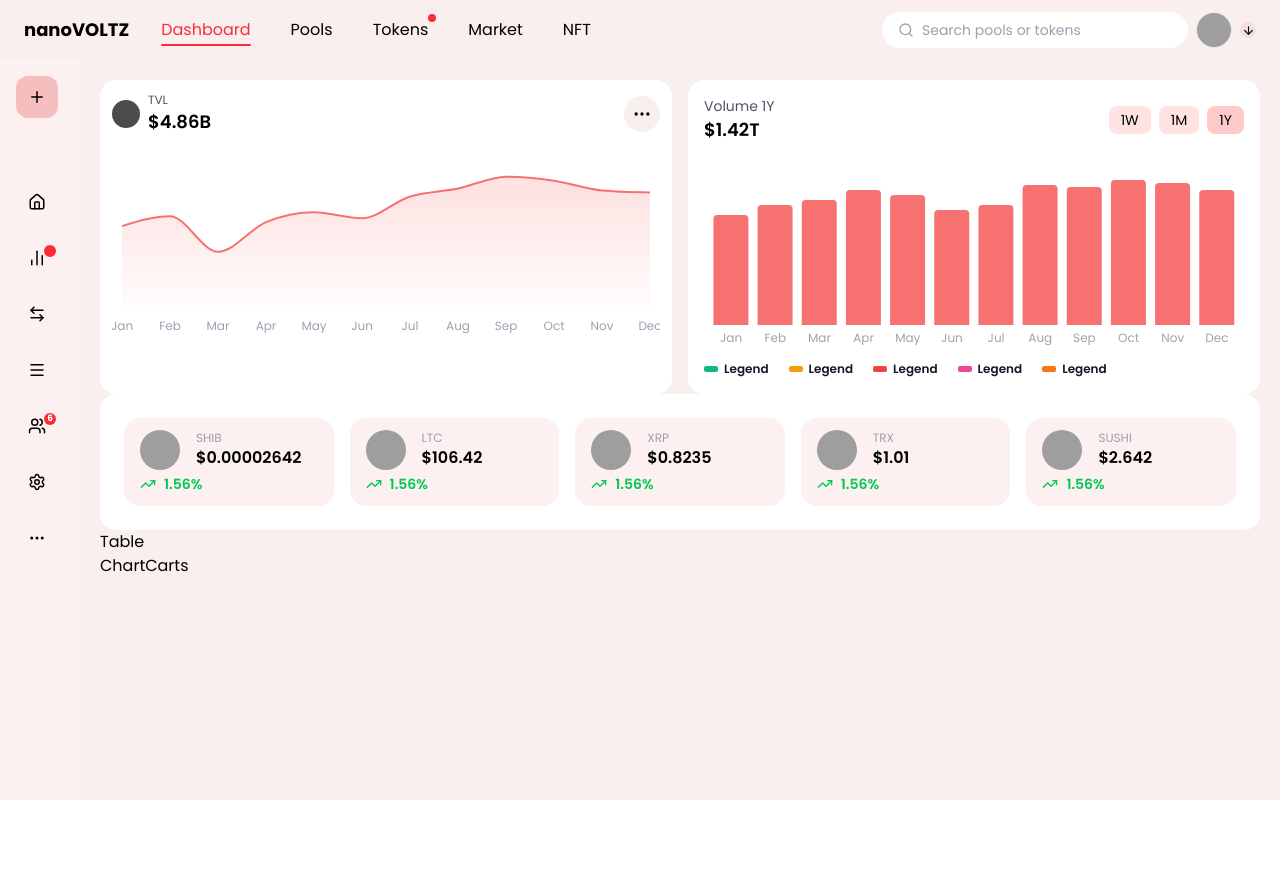
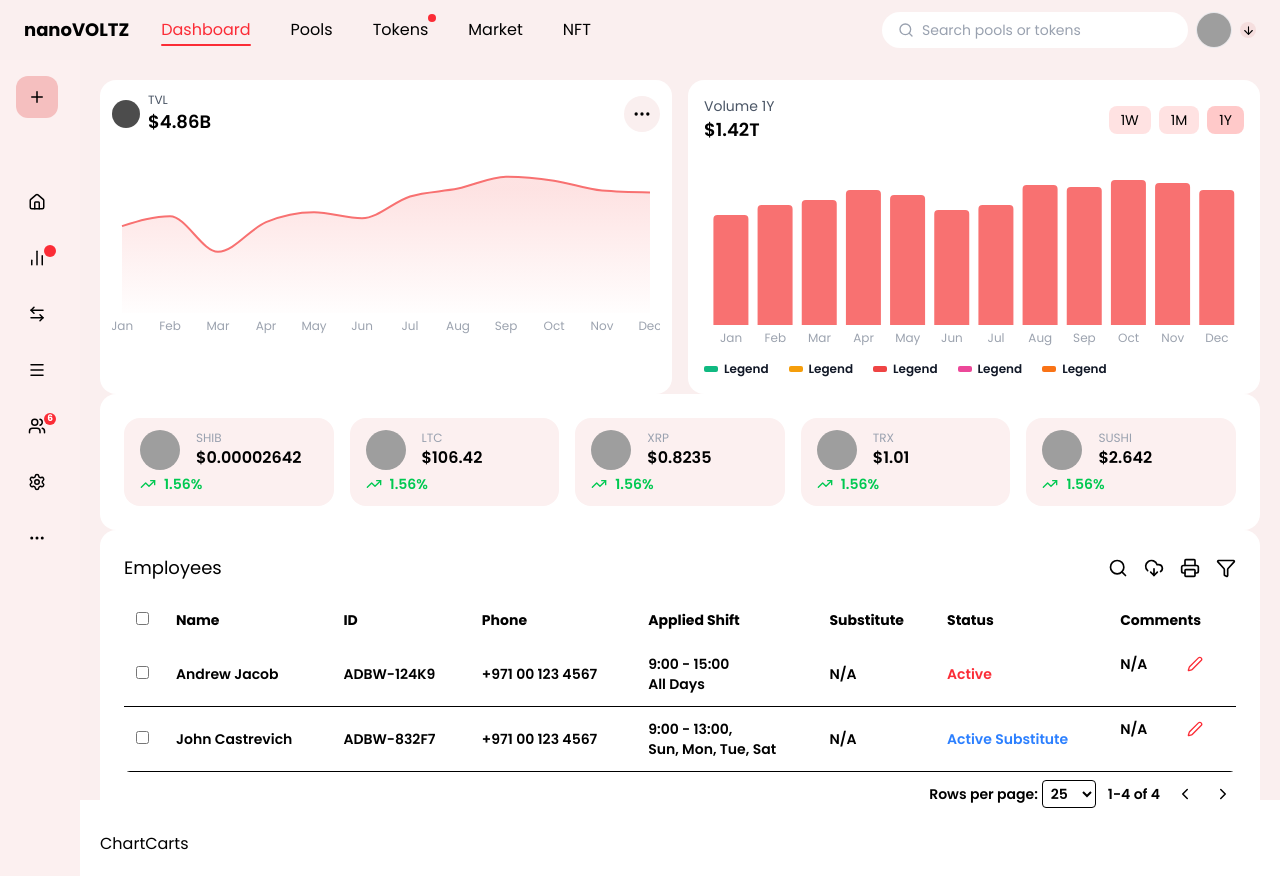
Before and after one commit to mostafamahmoud11911/nanovoltz-Assessment, a React (Vite) app: page / in a window 1280 px wide. Before the commit the page ends 800 px from the top, so only its background shows below. Built offline with nearby package versions, Linux system fonts and the light colour scheme; grey boxes are pictures that could not be loaded.

Commit message:
Add Table

```diff
--- a/src/Components/Cards/Cards.tsx
+++ b/src/Components/Cards/Cards.tsx
@@ -37,7 +37,7 @@ const cards = [
 
 export default function Cards() {
     return (
-        <div className="grid lg:grid-cols-5 md:grid-cols-4 sm:grid-cols-3 grid-cols-2  gap-4 p-6 bg-white rounded-2xl">
+        <div className="grid lg:grid-cols-5 md:grid-cols-4 sm:grid-cols-2 grid-cols-1  gap-4 p-6 bg-white rounded-2xl">
             {cards.map((card, i) => (
                 <motion.div
                     key={i}
--- a/src/Components/Table/Table.tsx
+++ b/src/Components/Table/Table.tsx
@@ -1,7 +1,97 @@
-import React from 'react'
+import { motion } from "framer-motion"
+import { Edit2, Search, CloudDownload, Printer, Filter, ChevronLeft, ChevronRight } from "lucide-react";
+
+const employees = [
+  {
+    name: "Andrew Jacob",
+    id: "ADBW-124K9",
+    phone: "+971 00 123 4567",
+    shift: "9:00 - 15:00\nAll Days",
+    substitute: "N/A",
+    status: { text: "Active", color: "text-red-500" },
+    comments: "N/A",
+  },
+  {
+    name: "John Castrevich",
+    id: "ADBW-832F7",
+    phone: "+971 00 123 4567",
+    shift: "9:00 - 13:00,\nSun, Mon, Tue, Sat",
+    substitute: "N/A",
+    status: { text: "Active Substitute", color: "text-blue-500" },
+    comments: "N/A",
+  },
+];
 
 export default function Table() {
+
   return (
-    <div>Table</div>
+    <motion.div className="p-4 sm:p-6 bg-white rounded-2xl">
+      <div className="flex justify-between items-center mb-4">
+        <h2 className="text-base sm:text-lg">Employees</h2>
+        <div className="flex items-center gap-3 sm:gap-4 text-gray-700">
+          <Search className="w-4 h-4 sm:w-5 sm:h-5 text-black cursor-pointer" />
+          <CloudDownload className="w-4 h-4 sm:w-5 sm:h-5 text-black cursor-pointer" />
+          <Printer className="w-4 h-4 sm:w-5 sm:h-5 text-black cursor-pointer" />
+          <Filter className="w-4 h-4 sm:w-5 sm:h-5 text-black cursor-pointer" />
+        </div>
+      </div>
+
+      <div className="rounded-md overflow-x-auto">
+        <table className="min-w-full text-xs sm:text-sm border-collapse table-auto">
+          <thead>
+            <tr>
+              <th className="p-2 sm:p-3 text-left w-8 sm:w-10">
+                <input type="checkbox" />
+              </th>
+              <th className="p-2 sm:p-3 text-left">Name</th>
+              <th className="p-2 sm:p-3 text-left">ID</th>
+              <th className="p-2 sm:p-3 text-left">Phone</th>
+              <th className="p-2 sm:p-3 text-left">Applied Shift</th>
+              <th className="p-2 sm:p-3 text-left">Substitute</th>
+              <th className="p-2 sm:p-3 text-left">Status</th>
+              <th className="p-2 sm:p-3 text-left">Comments</th>
+            </tr>
+          </thead>
+
+          <tbody>
+            {employees.map((emp, i) => (
+              <tr key={i} className="border-b">
+                <td className="p-2 sm:p-3">
+                  <input type="checkbox" />
+                </td>
+                <td className="p-2 sm:p-3 font-semibold">{emp.name}</td>
+                <td className="p-2 sm:p-3 font-semibold">{emp.id}</td>
+                <td className="p-2 sm:p-3 font-semibold">{emp.phone}</td>
+                <td className="p-2 sm:p-3 whitespace-pre-line font-semibold">{emp.shift}</td>
+                <td className="p-2 sm:p-3 font-semibold">{emp.substitute}</td>
+                <td className={`p-2 sm:p-3 font-semibold ${emp.status.color}`}>
+                  {emp.status.text}
+                </td>
+                <td className="p-2 sm:p-3 flex font-semibold items-center md:gap-10 gap-3">
+                  <p>{emp.comments}</p>
+                  <Edit2 className="w-3 h-3 sm:w-4 sm:h-4 text-red-500 cursor-pointer" />
+                </td>
+              </tr>
+            ))}
+          </tbody>
+        </table>
+      </div>
+
+      <div className="flex items-center gap-3 mt-2 text-xs sm:text-sm font-semibold justify-end">
+        <div className="flex items-center gap-1">
+          Rows per page:
+          <select className="border rounded px-1 py-0.5 text-xs sm:text-sm cursor-pointer">
+            <option>25</option>
+            <option>50</option>
+            <option>100</option>
+          </select>
+        </div>
+        <div className="flex items-center gap-2 sm:gap-3">
+          <span>1-4 of 4</span>
+          <button className="px-1 cursor-pointer"><ChevronLeft size={18} /></button>
+          <button className="px-1 cursor-pointer"><ChevronRight size={18} /></button>
+        </div>
+      </div>
+    </motion.div>
   )
 }
```
